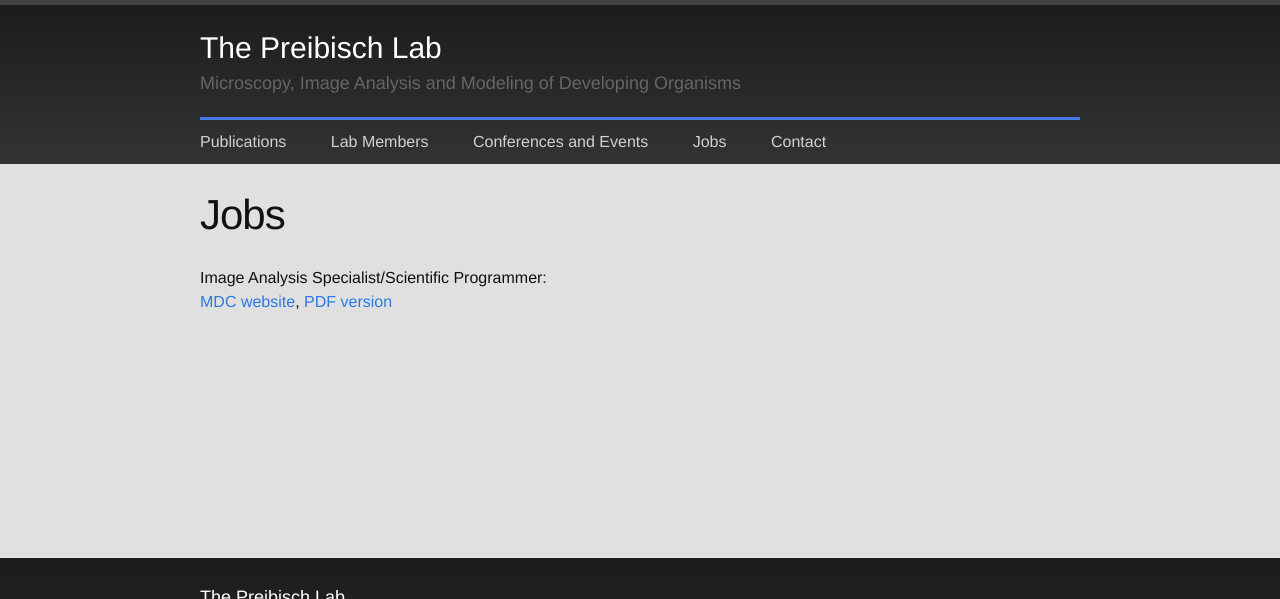
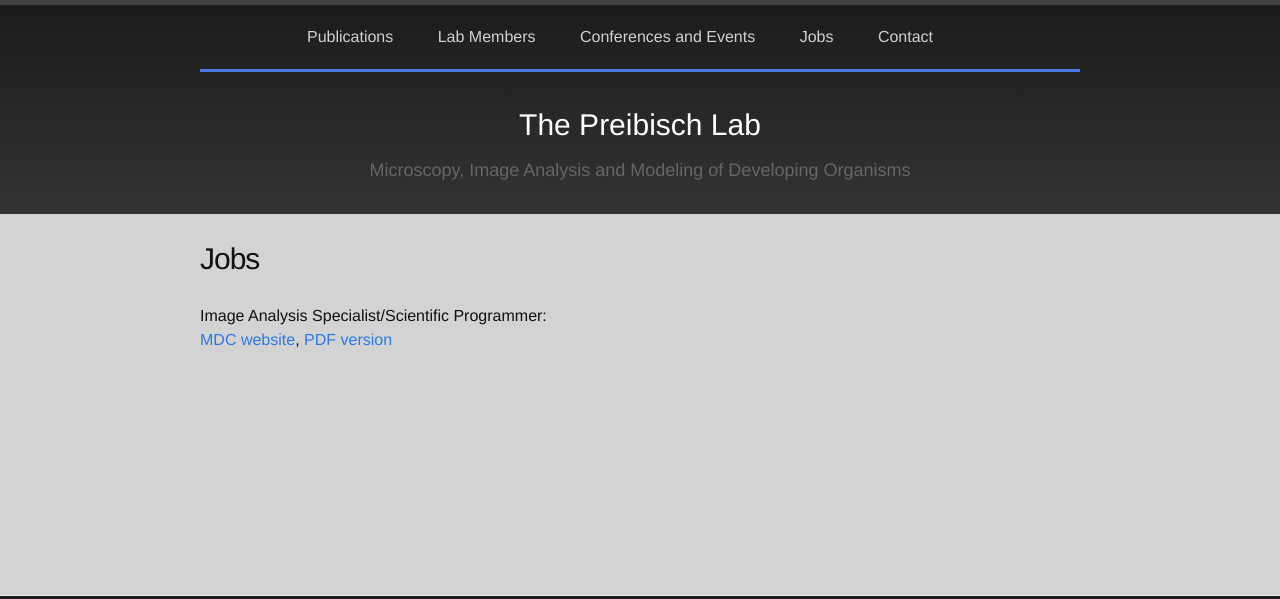
Before and after one commit to PreibischLab/preibisch-labsite, a Jekyll site: the page built from jobs.md, in a window 1280 px wide, cut to the strip 0-599 px from the top of the page. Built offline with Jekyll 4.4.1, drawn with Linux system fonts in a browser that asks for light colours.

Commit message:
new version 1 to site

```diff
--- a/_includes/header.html
+++ b/_includes/header.html
@@ -1,12 +1,5 @@
 <header class="site-header">
 
-  <div class="wrapper">
-
-    <div class="site-title"><a class="title-link" href="{{ site.baseurl }}/">{{ site.title }}</a></div>
-
-    <div class="expanded-title"><p>Microscopy, Image Analysis and Modeling of Developing Organisms</p></div>
-
-  </div>
   <div class="wrapper">
 
     <div class="main-menu">
@@ -24,5 +17,12 @@
     </div>
 
   </div>
+  <div class="wrapper">
+
+    <div class="site-title"><a class="title-link" href="{{ site.baseurl }}/">{{ site.title }}</a></div>
+
+    <div class="expanded-title"><p>Microscopy, Image Analysis and Modeling of Developing Organisms</p></div>
+
+  </div>
 
 </header>
--- a/_sass/_layout.scss
+++ b/_sass/_layout.scss
@@ -13,11 +13,13 @@
 }
 
 .site-title {
+    border-top: 3px solid #467AE2;
     // font-family: "Palatino Linotype", "Book Antiqua", Palatino, serif;
     font-size: 30px;
-    margin-top: 20px;
+    font-style: bold;
+    padding-top: 30px;
     /*letter-spacing: -1px;*/
-    float: left;
+    text-align: center;
 
     .title-link {
         color: white;
@@ -29,20 +31,19 @@
     // font-family: "Palatino Linotype", "Book Antiqua", Palatino, serif;
     color: #666666;
     font-size: 18px;
-    padding-top: 65px;
+    padding-top: 10px;
     margin-bottom: 20px;
+    text-align: center;
 }
 
 .main-menu {
-    border-top: 3px solid #467AE2;
-    padding-top: 10px;
-    text-align: left;
+    padding-top: 20px;
+    padding-bottom: 20px;
+    text-align: center;
 }
 
 
 .site-nav {
-
-    float: left !important;
 
     .page-link {
 
@@ -88,7 +89,11 @@
     }
 }
 
-
+.item {
+    position: absolute;
+    top: 50%;
+    left: 50%;
+}
 
 /**
  * Site footer
@@ -186,60 +191,14 @@
     padding: $spacing-unit 0;
 }
 
-.collage-cell {
-    border-top: 10px solid $collage-border-color;
-    border-right: 10px solid $collage-border-color;
-    overflow: hidden;
-    padding-left: 0px;
-}
 
-.collage-cell-big {
-    height: 190px;
-}
-
-.collage-cell-small {
-    height: 100px;
-}
-
-.collage-cell-mid {
-    height: 150px;
-    border-bottom: 10px solid $collage-border-color;
-}
-
-.collage-cell-left {
-    border-left: 10px solid $collage-border-color;
-}
-
-.vid_needs_white_background {
-    padding-left: 20px !important;
-    background: white;
-}
-
-.vid_needs_black_background {
-
-    background: black;
-}
-
-.video-title {
-  position: absolute;
-  top: 2;
-  bottom: 0;
-  left: 0;
-  right: 0;
-  font-size: 80%;
-  color: #00FFFF;
-  text-shadow: -1px 0 black, 0 1px black, 1px 0 black, 0 -1px black;
-  visibility: hidden;
-
+.carousel-inner {
 
 }
 
-.hover-play:hover .video-title {
-  visibility: visible;
-  opacity: 1;
-}
 
 .page-heading {
+    color: white;
     font-size: 20px;
     font-weight: bold;
 }
@@ -271,7 +230,7 @@
 }
 
 .post-title {
-    font-size: 42px;
+    font-size: 30px;
     letter-spacing: -1px;
     line-height: 1;
 
--- a/css/main.scss
+++ b/css/main.scss
@@ -15,7 +15,7 @@ $base-line-height: 1.5;
 $spacing-unit:     30px;
 
 $text-color:       #111;
-$background-color: #e0e0e0;
+$background-color: #D3D3D3;
 $brand-color:      #2a7ae2;
 
 $grey-color:       #828282;
--- a/styles/site.scss
+++ /dev/null
@@ -1,4 +0,0 @@
----
----
-
-@import "bootstrap";
```
Also changed, not shown: index.html (+47 -98 lines), lab_members.md (+30 -0 lines), assets/ce.gif (added), assets/ce.jpg (added), assets/de.jpg (added), assets/decon.gif (added), assets/decon.jpg (added), 3 other files.
